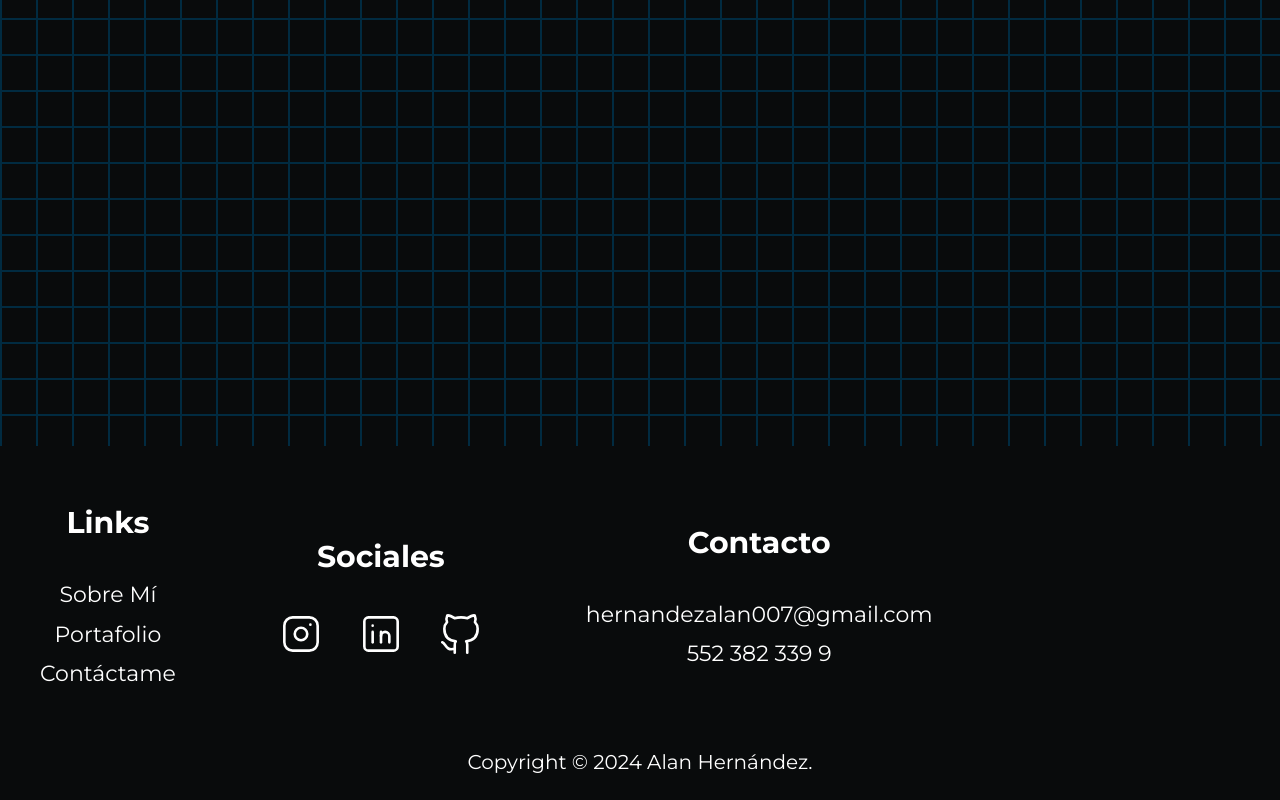
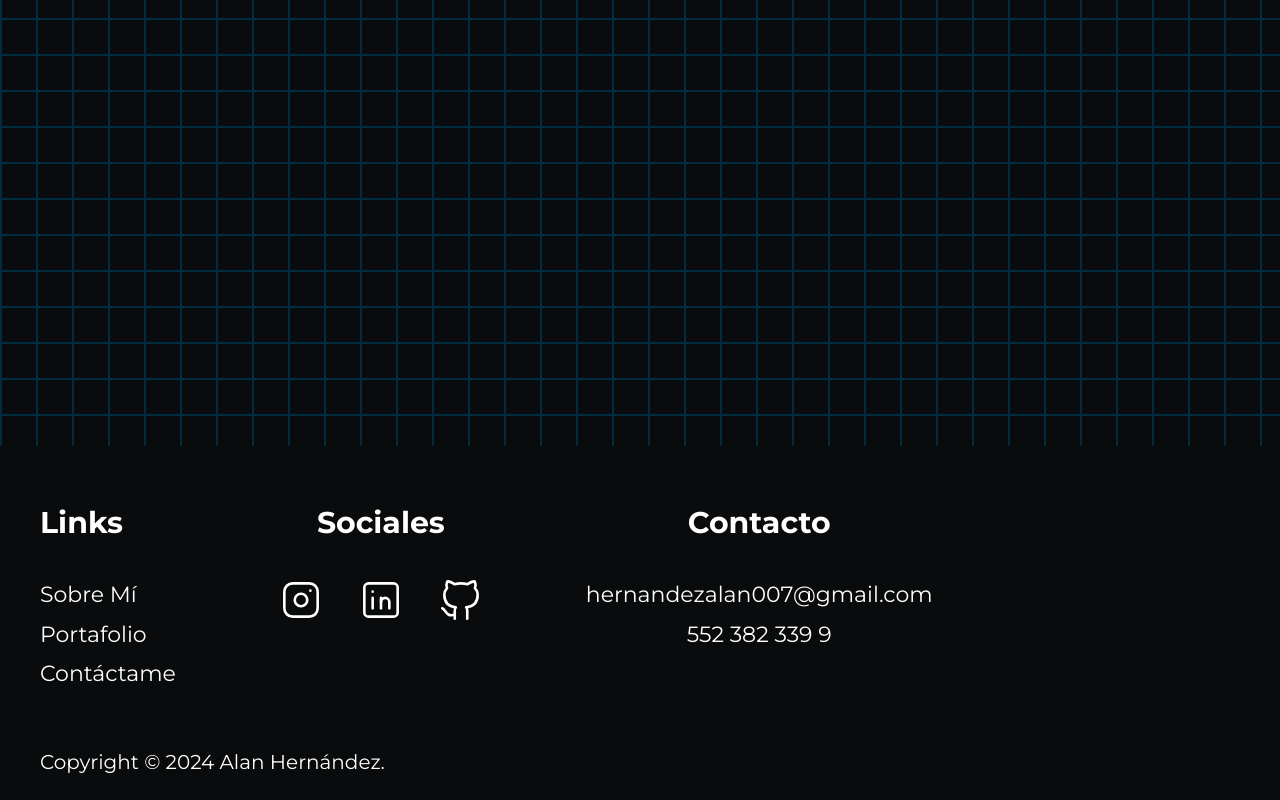
Before and after one commit to imjaasu/sitio-web-jaasu, a website: page index.html in a window 1280 px wide. Shown: the part 1551-2351 px from the top of the page. Drawn offline with Linux system fonts and the light colour scheme.

Commit message:
se siguen corrigiendo errores del footer

```diff
--- a/src/scss/layout/_footer.scss
+++ b/src/scss/layout/_footer.scss
@@ -3,13 +3,13 @@
         display: inline-block;
         color: $blanco;
         font-weight: $bold;
-        text-align: left;
         margin-top: 5rem;
     }
 
     p{
         color: $blanco;
         text-align: center;
+
     }
 
 }
@@ -20,8 +20,8 @@
     align-items: center;
 
     @include tablet{
-        display: flex;
         flex-direction: row;
+        align-items: normal;
         gap: 10rem;
     }
 }
@@ -30,7 +30,6 @@
     display: flex;
     flex-direction: column;
     align-items: center;
-
 
     nav{
         display: flex;
@@ -49,6 +48,8 @@
 
 .links{
     text-align: center;
+    @include tablet{
+    }
 
     h3{
         margin-top: 5rem;
@@ -78,7 +79,6 @@
     p{
         font-size: 2.2rem;
         margin: 0;
-        text-align: left;
     }
 
 }
```
Also changed, not shown: build/css/app.css, 1 other file.
